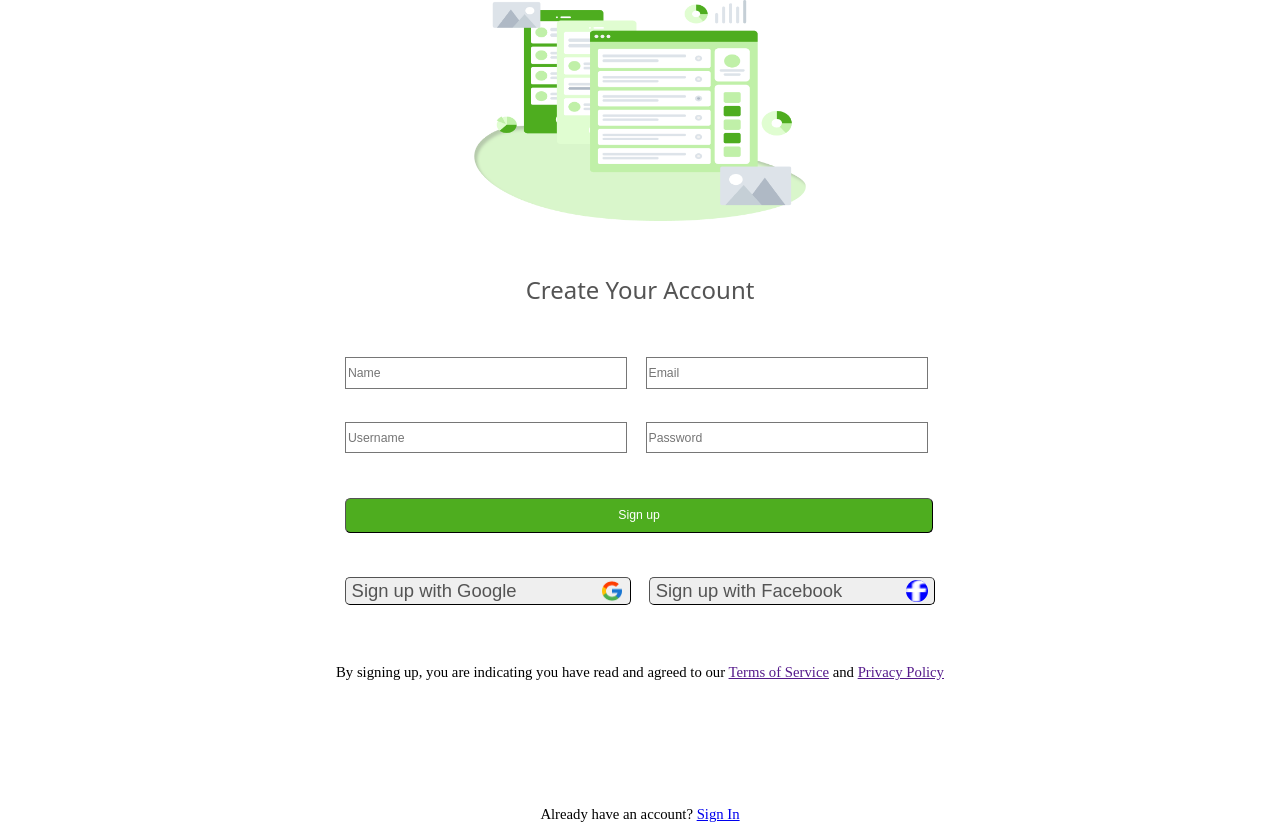
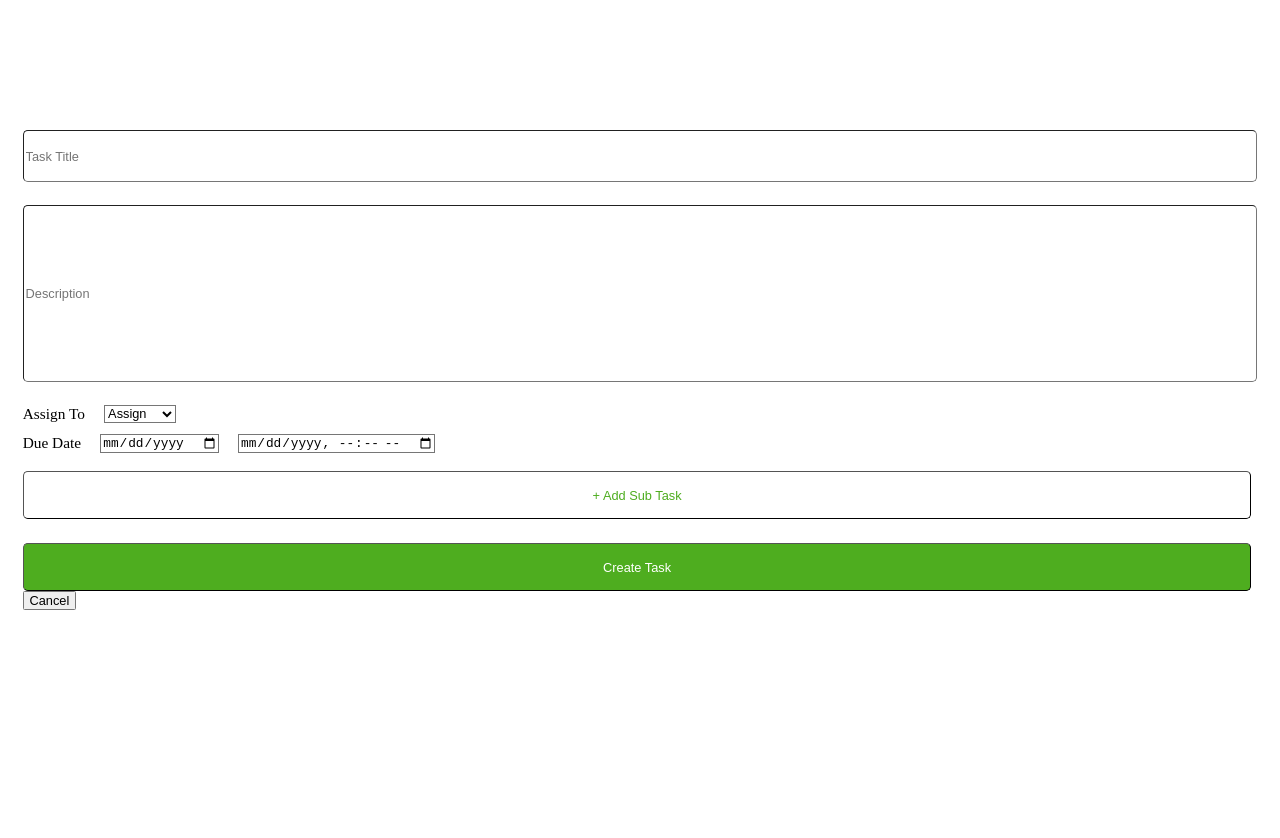
Before and after one commit to Thrive-Track/frontend, a React (Vite) app: page / in a window 1280 px wide. After the commit the page ends 800 px from the top, so only its background shows below. Built offline with nearby package versions, Linux system fonts and the light colour scheme.

Commit message:
Made changes to the thrive track app & styled it using css Changes to be committed: modified:   src/ThriveTrack App/ThriveTrackApp.jsx new file:   src/ThriveTrack App/ThriveTracks.css

```diff
--- a/src/App.jsx
+++ b/src/App.jsx
@@ -1,11 +1,12 @@
 import React from "react";
 import Signup from "./Pages/SignUp";
+import TodoList from "./ThriveTrack App/ThriveTrackApp";
 
 function App() {
   return (
     <>
 
-      <Signup />
+      <TodoList />
 
     </>
   );
--- a/src/Pages/Loginpage.jsx
+++ b/src/Pages/Loginpage.jsx
@@ -45,7 +45,7 @@ function Loginpage() {
                                     </div>
                                     <div className='passcode'>
                                         <ErrorMessage name='password' component='div' className='error_message' />
-                                        <Field type='password' name='password' placeholder='Password1' maxLength={16} className='password' />
+                                        <Field type='password' name='password' placeholder='Password' maxLength={16} className='password1' />
                                     </div>
                                 </div>
 
--- a/src/ThriveTrack App/ThriveTrackApp.jsx
+++ b/src/ThriveTrack App/ThriveTrackApp.jsx
@@ -1,13 +1,18 @@
 import React, { useState } from 'react';
+import "./ThriveTracks.css"
 
-function TodoList() {
+function Tasks() {
   const [taskTitle, setTaskTitle] = useState('');
   const [taskDescription, setTaskDescription] = useState('');
+  const [assignedPerson, setAssignedPerson] = useState('');
   const [dueDate, setDueDate] = useState('');
   const [reminderDate, setReminderDate] = useState('');
 
   const [subTasks, setSubTasks] = useState([]);
   const [tasks, setTasks] = useState([]);
+
+  const [editMode, setEditMode] = useState(false);
+  const [editTaskIndex, setEditTaskIndex] = useState(null);
 
   const addSubTask = () => {
     setSubTasks(prevSubTasks => [...prevSubTasks, '']);
@@ -28,16 +33,43 @@ function TodoList() {
   const handleCreateTask = (event) => {
     event.preventDefault();
 
+    if (editMode) {
+      const updatedTasks = [...tasks];
+      updatedTasks[editTaskIndex] = {
+        title: taskTitle,
+        description: taskDescription,
+        assignedPerson: assignedPerson,
+        dueDate: dueDate,
+        reminderDate: reminderDate,
+        subTasks: subTasks,
+      };
+      setTasks(updatedTasks);
+      setEditMode(false);
+    }
+    else {
       const newTask = {
         title: taskTitle,
         description: taskDescription,
+        assignedPerson: assignedPerson,
         dueDate: dueDate,
         reminderDate: reminderDate,
-      subTasks: subTasks
+        subTasks: subTasks,
+      };
+      setTasks(prevTasks => [...prevTasks, newTask]);
+    }
+
+    resetForm();
   };
 
-    setTasks(prevTasks => [...prevTasks, newTask]);
-    resetForm();
+  const handleEditTask = (index) => {
+    const taskToEdit = tasks[index];
+    setTaskTitle(taskToEdit.title);
+    setTaskDescription(taskToEdit.description);
+    setDueDate(taskToEdit.dueDate);
+    setReminderDate(taskToEdit.reminderDate);
+    setSubTasks(taskToEdit.subTasks);
+    setEditMode(true); // Switch to edit mode
+    setEditTaskIndex(index); // Remember the index of the task being edited
   };
 
   const handleDeleteTask = (index) => {
@@ -52,37 +84,60 @@ function TodoList() {
     setDueDate('');
     setReminderDate('');
     setSubTasks([]);
+    setEditMode(false);
+    setEditTaskIndex(null);
   };
 
   return (
-    <div>
-      <h1>Create A Task</h1>
+    <>
+      <div className='taskPage'>
+        <h1>{editMode ? '' : ''}</h1>
 
         <form onSubmit={handleCreateTask}>
           <input
             type="text"
             value={taskTitle}
+            className='taskTitle'
             placeholder="Task Title"
             onChange={(e) => setTaskTitle(e.target.value)}
           />
           <input
             type="text"
             value={taskDescription}
-          placeholder="Task Description"
+            className='taskDetails'
+            placeholder="Description"
             onChange={(e) => setTaskDescription(e.target.value)}
           />
+          <div className='assign'>
+            <label htmlFor="assignedPerson">Assign To</label>
+            <select
+              id="assignedPerson"
+              className='assignTeam'
+              value={assignedPerson}
+              onChange={(e) => setAssignedPerson(e.target.value)}
+            >
+              <option value="">Assign</option>
+              <option value="Person 1">Person 1</option>
+              <option value="Person 2">Person 2</option>
+            </select>
+          </div>
+          <div className='dates'>
+            <label htmlFor="dueDate">Due Date</label>
             <input
               type="date"
               value={dueDate}
+              className='dueDate'
               onChange={(e) => setDueDate(e.target.value)}
             />
             <input
               type="datetime-local"
               value={reminderDate}
+              className='reminder'
               onChange={(e) => setReminderDate(e.target.value)}
             />
+          </div>
 
-        <h3>Sub Tasks</h3>
+          <h3></h3>
           <div>
             {subTasks.map((subTask, index) => (
               <div key={index}>
@@ -96,18 +151,19 @@ function TodoList() {
               </div>
             ))}
           </div>
-        <button type="button" onClick={addSubTask}>Add Sub Task</button>
+          <button type="button" className='subTaskBtn' onClick={addSubTask}>+ Add Sub Task</button>
 
-        <button type="submit">Create Task</button>
+          <button type="submit" className='createEditBtn'>{editMode ? 'Update Task' : 'Create Task'}</button>
           <button type="button" onClick={resetForm}>Cancel</button>
         </form>
 
-      <h2>Tasks</h2>
+        <h2></h2>
         <ul>
           {tasks.map((task, index) => (
             <li key={index}>
               <h3>{task.title}</h3>
               <p>{task.description}</p>
+              <p>{task.assignedPerson}</p>
               <p>Due Date: {task.dueDate}</p>
               <p>Reminder Date: {task.reminderDate}</p>
 
@@ -118,13 +174,16 @@ function TodoList() {
                   ))}
                 </ul>
               )}
-
+              <button type="button" onClick={() => handleEditTask(index)}>Edit</button>
               <button type="button" onClick={() => handleDeleteTask(index)}>Delete</button>
             </li>
           ))}
         </ul>
       </div>
+    </>
   );
 }
 
-export default TodoList;
+
+
+export default Tasks;
--- /dev/null
+++ b/src/ThriveTrack App/ThriveTracks.css
@@ -0,0 +1,63 @@
+.taskPage {
+  display: flex;
+  flex-direction: column;
+  align-items: center;
+  justify-content: center;
+  min-height: 100vh;
+  margin: 0;
+  padding: 0;
+  background-color: white;
+  background-repeat: no-repeat;
+}
+.taskTitle {
+  display: flex;
+  flex-direction: column;
+  align-items: center;
+  justify-content: center;
+  width: 100vw;
+  height: 50px;
+  border-radius: 5px;
+  margin-bottom: 24px;
+}
+.taskDetails {
+  display: flex;
+  flex-direction: column;
+  align-items: flex-start;
+  justify-content: flex-start;
+  width: 100vw;
+  height: 180px;
+  border-radius: 5px;
+  margin-bottom: 24px;
+}
+.assign {
+  display: flex;
+  flex-direction: row;
+  gap: 20px;
+  margin-bottom: 12px;
+}
+.dates {
+  display: flex;
+  flex-direction: row;
+  gap: 20px;
+}
+.subTaskBtn {
+  display: flex;
+  align-items: center;
+  justify-content: center;
+  height: 50px;
+  width: 100vw;
+  border-radius: 5px;
+  background-color: white;
+  color: #4ead1f;
+  margin-bottom: 25px;
+}
+.createEditBtn {
+  display: flex;
+  align-items: center;
+  justify-content: center;
+  height: 50px;
+  width: 100vw;
+  border-radius: 5px;
+  background-color: #4ead1f;
+  color: white;
+}
```
Lines whose indentation alone changed are shown as unchanged.
